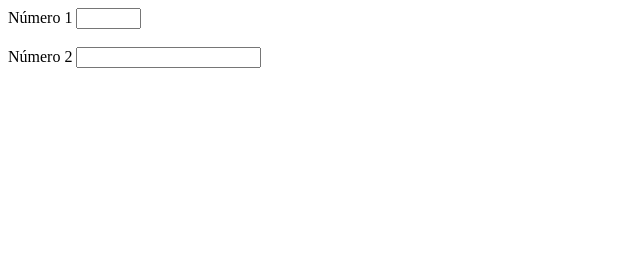
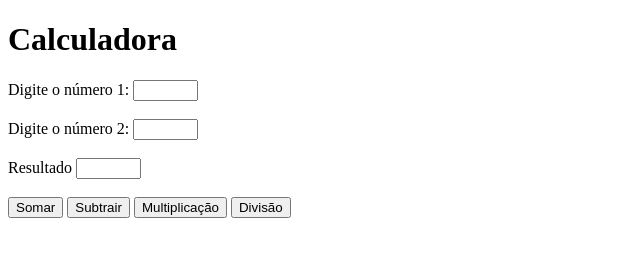
Before and after one commit to beatrizveloso/form-delivery, a plain HTML site: page pagina.html in a window 1280 px wide. Shown: the whole page, without its empty margins (0-640 px from the left). Drawn offline with Linux system fonts and the light colour scheme.

Commit message:
operations

```diff
--- a/pagina.html
+++ b/pagina.html
@@ -3,15 +3,50 @@
 <head>
     <meta charset="UTF-8">
     <meta name="viewport" content="width=device-width, initial-scale=1.0">
-    <title>Document</title>
+    <title>Calculadora</title>
+    <script>
+        function calc(){
+            var num1 = parseInt(document.getElementById('idNum1').value)
+            var num2 = parseInt(document.getElementById('idNum2').value)
+            soma = num1 + num2
+            document.getElementById('idResult').value = soma
+        }
+        function sub(){
+            var num1 = parseInt(document.getElementById('idNum1').value)
+            var num2 = parseInt(document.getElementById('idNum2').value)
+            sub = num1 - num2
+            document.getElementById('idResult').value = sub
+        }
+        function mult(){
+            var num1 = parseInt(document.getElementById('idNum1').value)
+            var num2 = parseInt(document.getElementById('idNum2').value)
+            mult = num1 * num2
+            document.getElementById('idResult').value = mult
+        }
+        function div(){
+            var num1 = parseInt(document.getElementById('idNum1').value)
+            var num2 = parseInt(document.getElementById('idNum2').value)
+            div = num1 / num2
+            document.getElementById('idResult').value = div
+        }
+    </script>
+
 </head>
 <body>
     <form>
-        <label> Número 1 </label>
+        <h1> Calculadora </h1>
+        <label> Digite o número 1: </label>
         <input type="text" id="idNum1" size="5">
-        <br> <br>
-        <label> Número 2 </label>
-        <input type="text" id="idNum2">
-    </form>
+        <br><br>
+        <label> Digite o número 2: </label>
+        <input type="text" id="idNum2" size="5">
+        <br><br>
+        <label> Resultado </label>
+        <input type="text" id="idResult" size="5">
+        <br><br>
+        <input type="button" value="Somar" onclick="calc()">
+        <input type="button" value="Subtrair" onclick="sub()">
+        <input type="button" value="Multiplicação" onclick="mult()">
+        <input type="button" value="Divisão" onclick="div()">
 </body>
 </html>
```
Also changed, not shown: index.html (+0 -1 lines).
